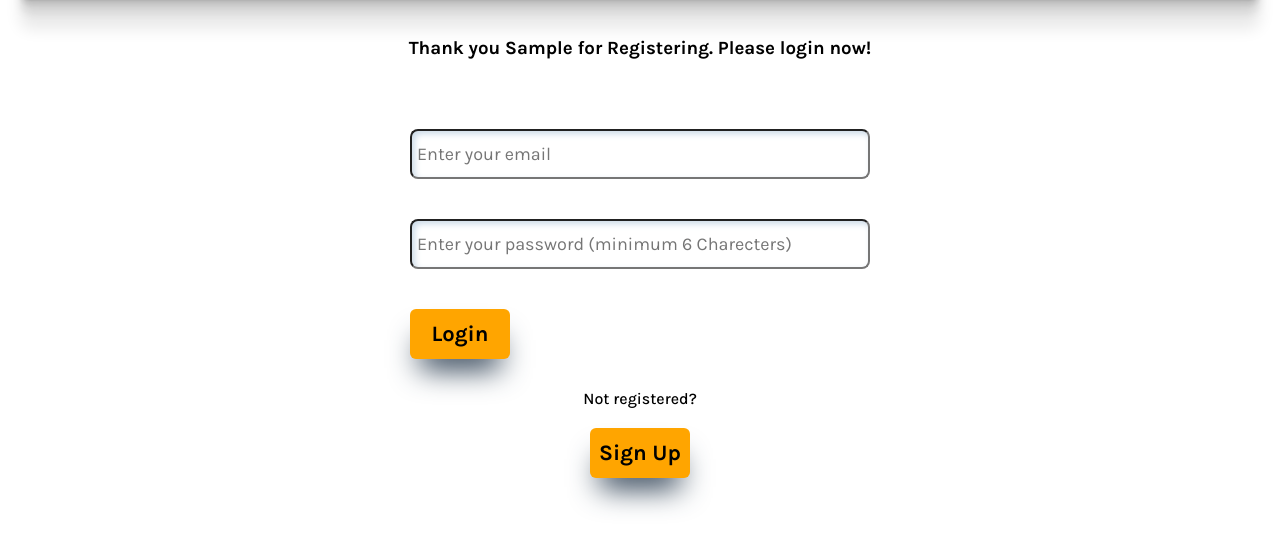
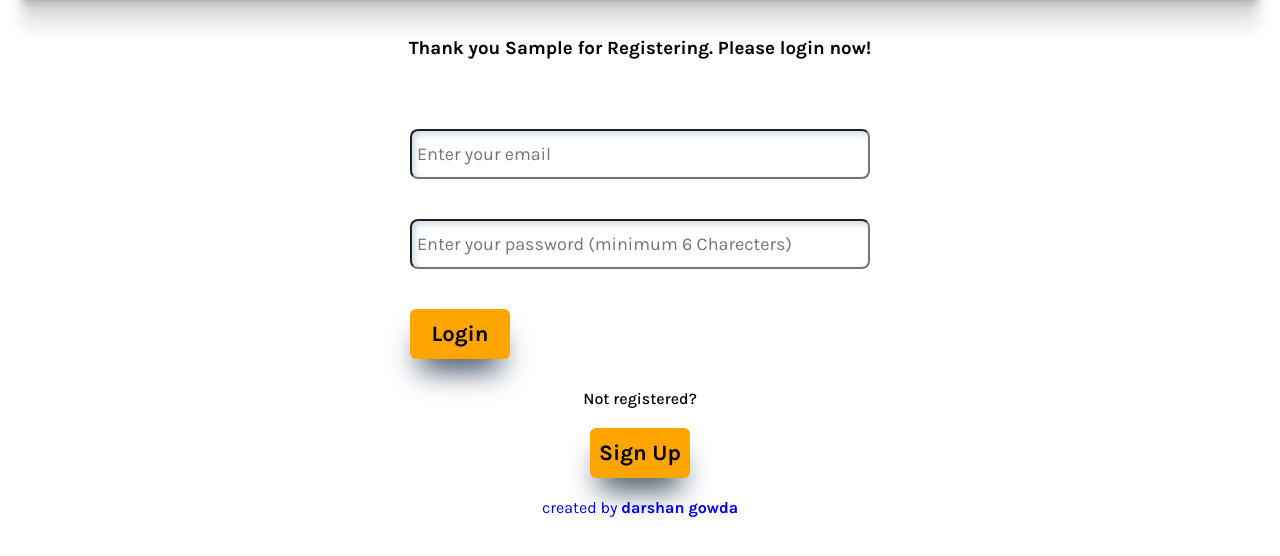
Before and after one commit to iamdarshangowda/Mean-Median-Mode, a plain HTML site: page index.html in a window 1280 px wide. Both pictures are taken after typing "Sample", "Sample", "name@example.com", "Sample123" into the empty fields and a click on the input "Submit". Shown: the part 122-678 px from the top of the page. Drawn offline with Linux system fonts and the light colour scheme.

Commit message:
small update

```diff
--- a/css/style.css
+++ b/css/style.css
@@ -60,6 +60,7 @@ header > h1 {
   box-shadow: rgb(38, 57, 77) 0px 20px 30px -10px;
   border: none;
   border-radius: 6px;
+  text-align: center;
 }
 
 #submitBtn:hover,
--- a/index.html
+++ b/index.html
@@ -94,6 +94,11 @@
       <h3 id="incorrect-pass"></h3>
       <p class="register-text">Not registered?</p>
       <button id="to-register">Sign Up</button>
+      <footer>
+        <a href="https://github.com/iamdarshangowda"
+          >created by <b>darshan gowda</b></a
+        >
+      </footer>
     </section>
 
     <!--Form to find Mean Median & Mode -->
```
Also changed, not shown: 1 other file.
